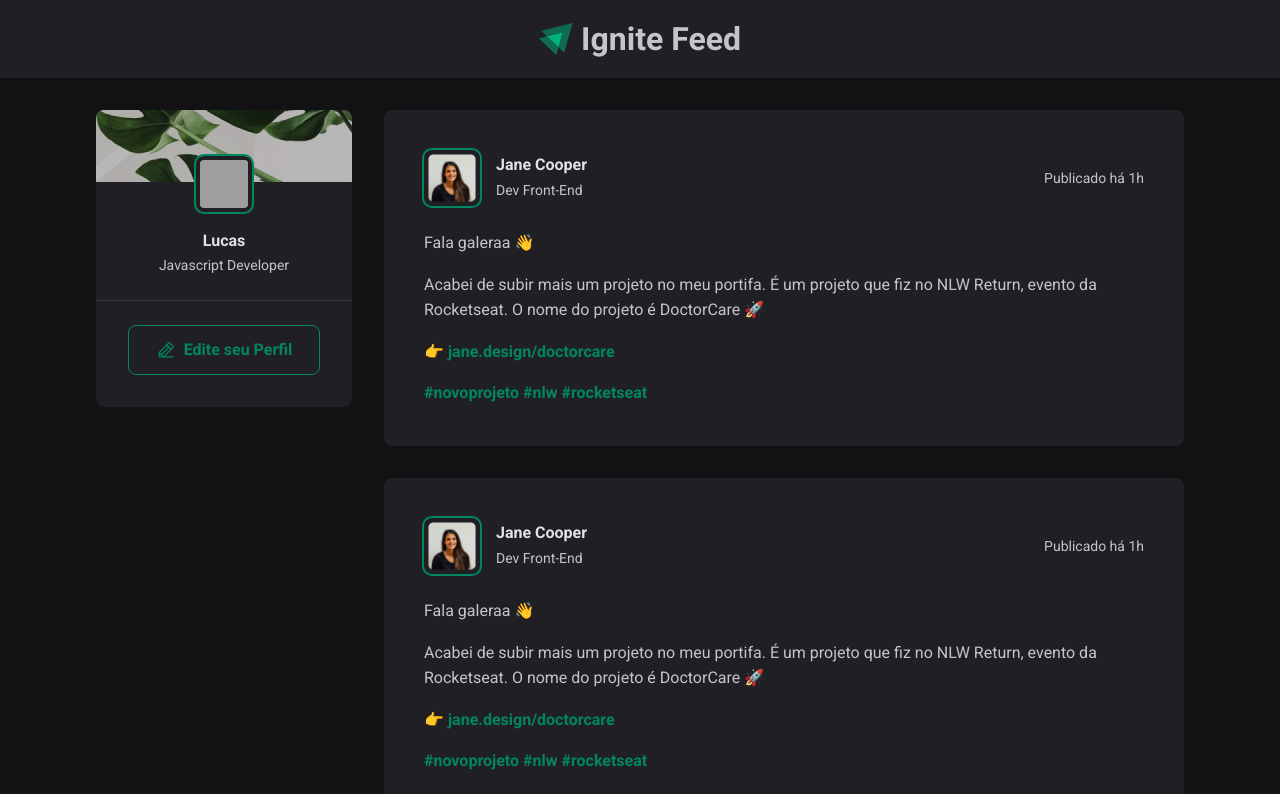
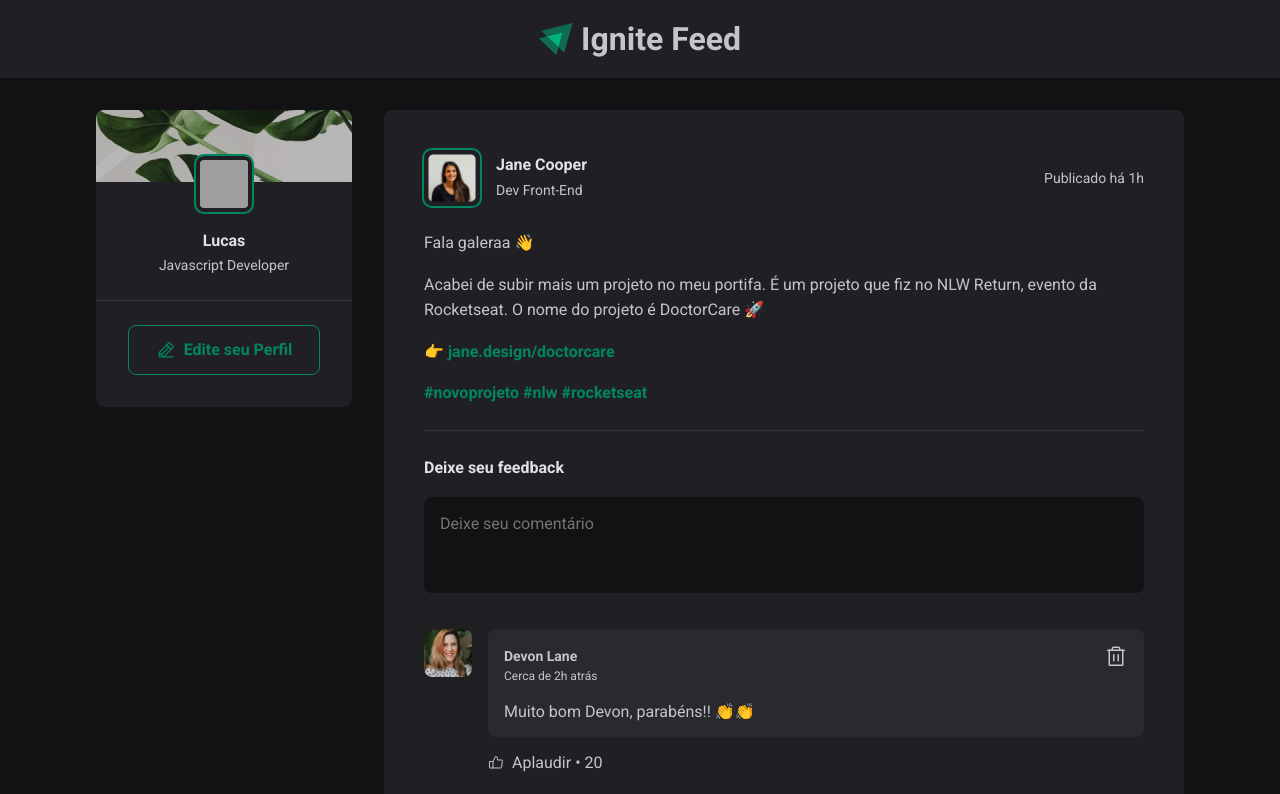
Before and after one commit to lucaswanderosck/ignite-feed, a React (Vite) app: page / in a window 1280 px wide. Shown: the top 794 px of the page. Built offline with nearby package versions, Linux system fonts and the light colour scheme; grey boxes are pictures that could not be loaded.

Commit message:
Add Comment component and styling

```diff
--- /dev/null
+++ b/src/components/Comment.jsx
@@ -0,0 +1,31 @@
+import { ThumbsUp, Trash } from "phosphor-react";
+import avatar2 from "../assets/images/avatar2.png";
+import styles from "./Comment.module.css";
+
+export const Comment = () => {
+  return (
+    <div className={styles.comment}>
+      <img src={avatar2} alt="" />
+      <div className={styles.commentBox}>
+        <div className={styles.commentContent}>
+          <header>
+            <div className={styles.authorAndTime}>
+              <strong>Devon Lane</strong>
+              <time>Cerca de 2h atrás</time>
+            </div>
+            <button title="Deletar comentário">
+              <Trash size={24} />
+            </button>
+          </header>
+          <p>Muito bom Devon, parabéns!! 👏👏</p>
+        </div>
+        <footer>
+          <button>
+            <ThumbsUp />
+            Aplaudir<span>20</span>
+          </button>
+        </footer>
+      </div>
+    </div>
+  );
+};
--- /dev/null
+++ b/src/components/Comment.module.css
@@ -0,0 +1,87 @@
+.comment {
+  margin-top: 1.5rem;
+  display: flex;
+  gap: 1rem;
+}
+
+.comment > img {
+  box-sizing: initial;
+  width: 3rem;
+  height: 3rem;
+  border-radius: 8px;
+}
+
+.commentBox {
+  flex: 1;
+}
+
+.commentContent {
+  background-color: var(--gray-700);
+  border-radius: 8px;
+  padding: 1rem;
+}
+
+.commentContent header {
+  display: flex;
+  align-items: flex-start;
+  justify-content: space-between;
+}
+
+.authorAndTime strong {
+  display: block;
+  font-size: 0.875rem;
+  line-height: 1.6;
+}
+
+.authorAndTime time {
+  display: block;
+  font-size: 0.75rem;
+  line-height: 1.6;
+  color: var(--gray-400);
+}
+
+.commentContent header button {
+  background: transparent;
+  border: 0;
+  color: var(--gray-400);
+  cursor: pointer;
+  line-height: 0;
+  border-radius: 2px;
+  transition: all 0.1s;
+}
+
+.commentContent header button:hover {
+  color: var(--red-500);
+}
+
+.commentContent p {
+  margin-top: 1rem;
+  font-variant: var(--gray-300);
+}
+
+.commentBox footer {
+  margin-top: 1rem;
+}
+
+.commentBox footer button {
+  background: transparent;
+  border: 0;
+  color: var(--gray-400);
+  cursor: pointer;
+  display: flex;
+  align-items: center;
+  border-radius: 2px;
+}
+
+.commentBox footer button:hover {
+  color: var(--green-300);
+}
+
+.commentBox footer button svg {
+  margin-right: 0.5rem;
+}
+
+.commentBox footer button span::before {
+  content: "\2022";
+  padding: 0 0.25rem;
+}
--- a/src/components/Post.jsx
+++ b/src/components/Post.jsx
@@ -1,4 +1,5 @@
 import author1 from "../assets/images/author-1.png";
+import { Comment } from "./Comment";
 import styles from "./Post.module.css";
 
 export const Post = () => {
@@ -30,6 +31,17 @@ export const Post = () => {
           <a href="">#rocketseat</a>
         </p>
       </div>
+      <form className={styles.commentForm}>
+        <strong>Deixe seu feedback</strong>
+        <textarea placeholder="Deixe seu comentário" />
+        <footer>
+          <button type="submit">Publicar</button>
+        </footer>
+      </form>
+      <div className={styles.commentList}>
+        <Comment />
+        <Comment />
+      </div>
     </article>
   );
 };
--- a/src/components/Post.module.css
+++ b/src/components/Post.module.css
@@ -66,3 +66,58 @@
 .content a:hover {
   color: var(--green-300);
 }
+
+.commentForm {
+  width: 100%;
+  margin-top: 1.5rem;
+  padding-top: 1.5rem;
+  border-top: 1px solid var(--gray-600);
+}
+
+.commentForm strong {
+  line-height: 1.6;
+  color: var(--gray-100);
+}
+
+.commentForm textarea {
+  width: 100%;
+  background: var(--gray-900);
+  border: 0;
+  padding: 1rem;
+  border-radius: 8px;
+  color: var(--gray-100);
+  resize: none;
+  height: 6rem;
+  line-height: 1.4;
+  margin-top: 1rem;
+}
+
+.commentForm footer {
+  visibility: hidden;
+  max-height: 0;
+}
+
+.commentForm:focus-within footer {
+  visibility: visible;
+  max-height: none;
+}
+
+.commentForm footer button {
+  cursor: pointer;
+  margin-top: 1rem;
+  background: var(--green-500);
+  color: var(--white);
+  border: 0;
+  padding: 1rem 1.5rem;
+  border-radius: 8px;
+  font-weight: bold;
+  transition: all 0.1s;
+}
+
+.commentForm footer button:hover {
+  background: var(--green-300);
+}
+
+.commentList {
+  margin-top: 2rem;
+}
--- a/src/styles/global.css
+++ b/src/styles/global.css
@@ -11,6 +11,13 @@
 
   --green-300: #00b37e;
   --green-500: #00875f;
+
+  --red-500: #f75a68;
+}
+
+:focus {
+  outline: transparent !important;
+  box-shadow: 0 0 0 2px var(--green-500) !important;
 }
 
 * {
```
Also changed, not shown: src/assets/images/avatar2.png (added).
